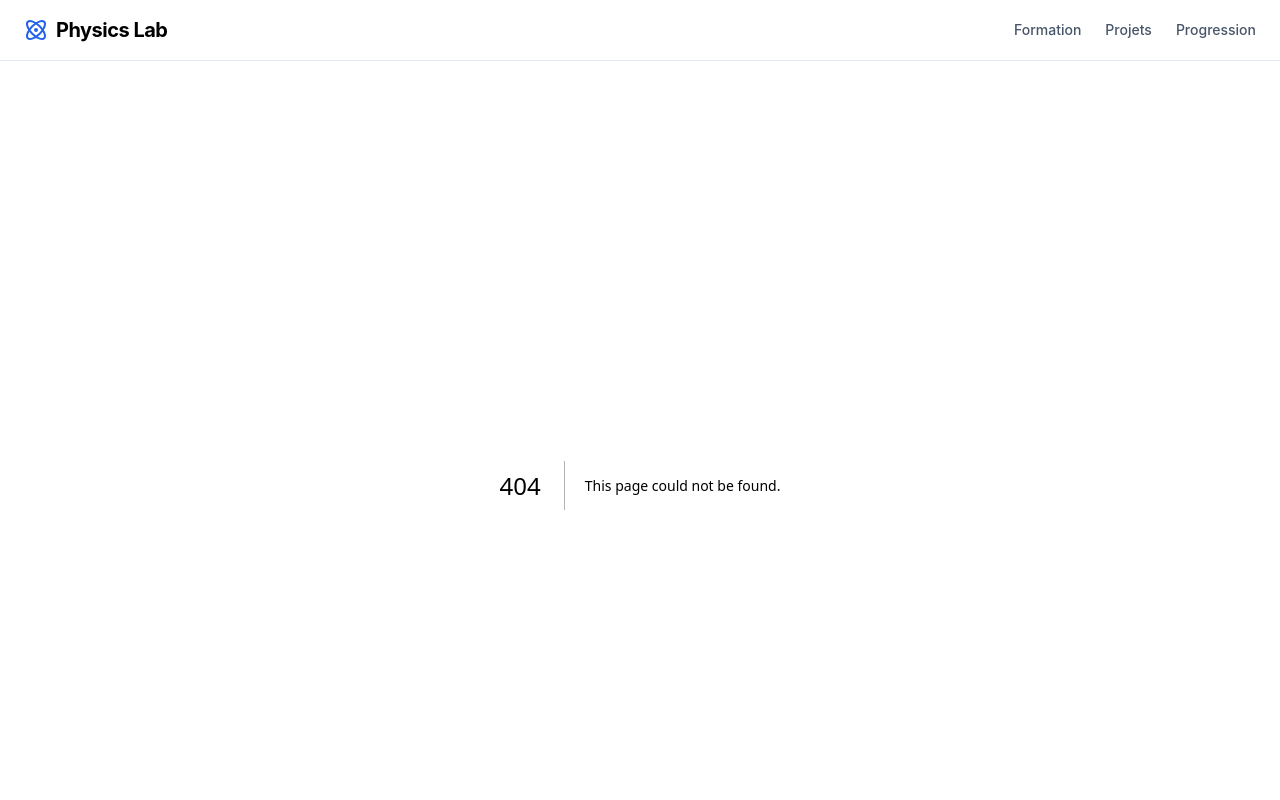
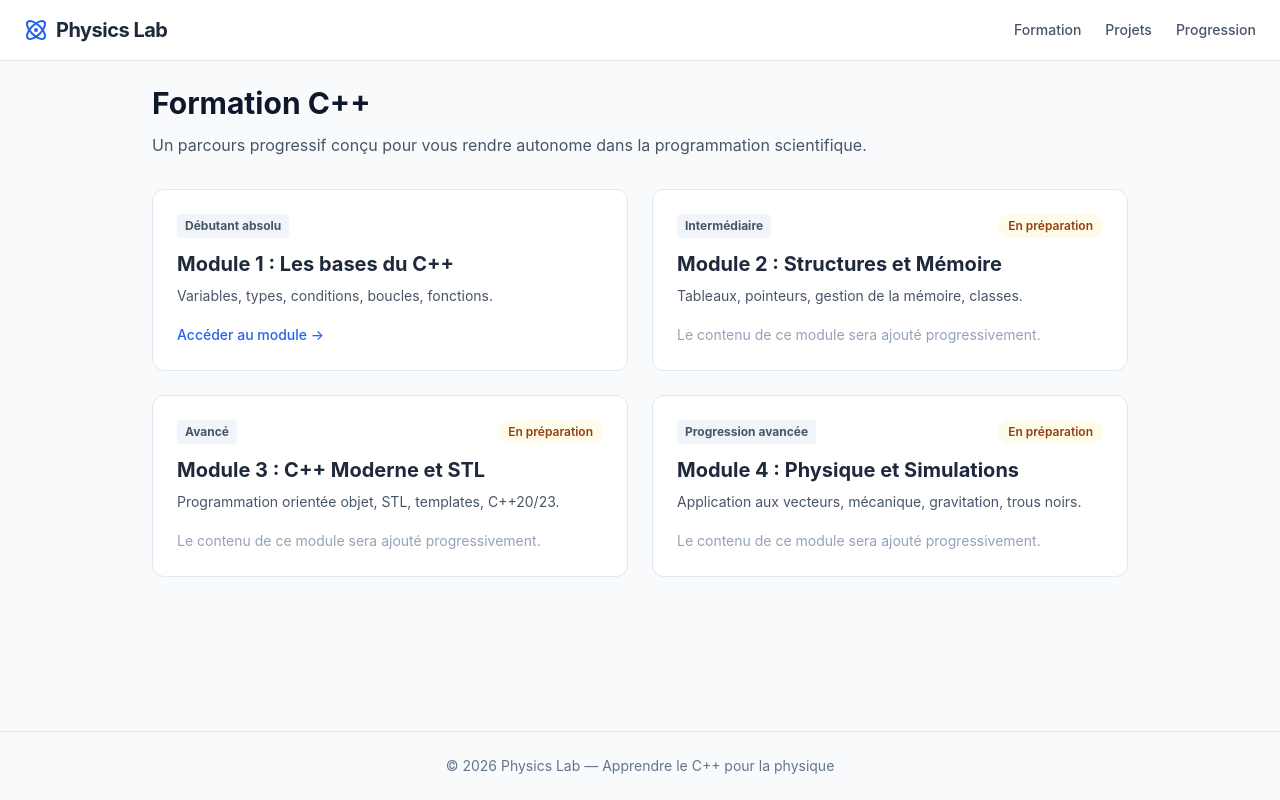
Before and after one commit to Majorana-1-9-3-8/physics-lab, a Next.js app: page /formation in a window 1280 px wide. Before the commit this address had no page. Shown: the top 800 px of the page. Built offline with nearby package versions, Linux system fonts and the light colour scheme.

Commit message:
Add files via upload

```diff
--- /dev/null
+++ b/app/formation/page.tsx
@@ -0,0 +1,64 @@
+import Link from "next/link";
+
+const modules = [
+  {
+    title: "Module 1 : Les bases du C++",
+    description: "Variables, types, conditions, boucles, fonctions.",
+    link: "/formation/module-1",
+    level: "Débutant absolu",
+    available: true,
+  },
+  {
+    title: "Module 2 : Structures et Mémoire",
+    description: "Tableaux, pointeurs, gestion de la mémoire, classes.",
+    level: "Intermédiaire",
+    available: false,
+  },
+  {
+    title: "Module 3 : C++ Moderne et STL",
+    description: "Programmation orientée objet, STL, templates, C++20/23.",
+    level: "Avancé",
+    available: false,
+  },
+  {
+    title: "Module 4 : Physique et Simulations",
+    description: "Application aux vecteurs, mécanique, gravitation, trous noirs.",
+    level: "Progression avancée",
+    available: false,
+  },
+];
+
+export default function FormationPage() {
+  return (
+    <div className="space-y-8">
+      <div>
+        <h1 className="text-3xl font-bold text-slate-900">Formation C++</h1>
+        <p className="mt-3 text-slate-600">
+          Un parcours progressif conçu pour vous rendre autonome dans la programmation scientifique.
+        </p>
+      </div>
+
+      <div className="grid gap-6 md:grid-cols-2">
+        {modules.map((module) => (
+          <div key={module.title} className="rounded-xl border border-slate-200 bg-white p-6 transition hover:shadow-md">
+            <div className="mb-3 flex items-start justify-between gap-3">
+              <span className="rounded bg-slate-100 px-2 py-1 text-xs font-bold text-slate-600">{module.level}</span>
+              {!module.available && (
+                <span className="rounded-full bg-amber-50 px-2.5 py-1 text-xs font-semibold text-amber-800">En préparation</span>
+              )}
+            </div>
+            <h2 className="mb-2 text-xl font-bold">{module.title}</h2>
+            <p className="mb-4 text-sm text-slate-600">{module.description}</p>
+            {module.available && module.link ? (
+              <Link href={module.link} className="text-sm font-medium text-physics-primary hover:underline">
+                Accéder au module →
+              </Link>
+            ) : (
+              <span className="text-sm text-slate-400">Le contenu de ce module sera ajouté progressivement.</span>
+            )}
+          </div>
+        ))}
+      </div>
+    </div>
+  );
+}
```
